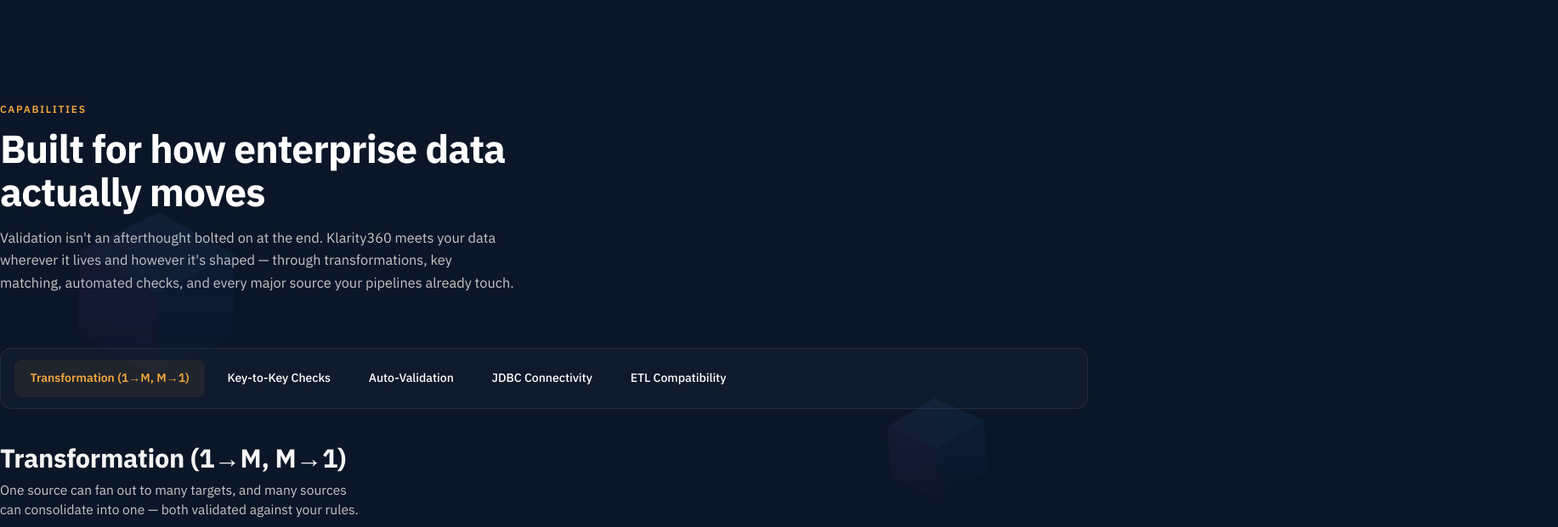
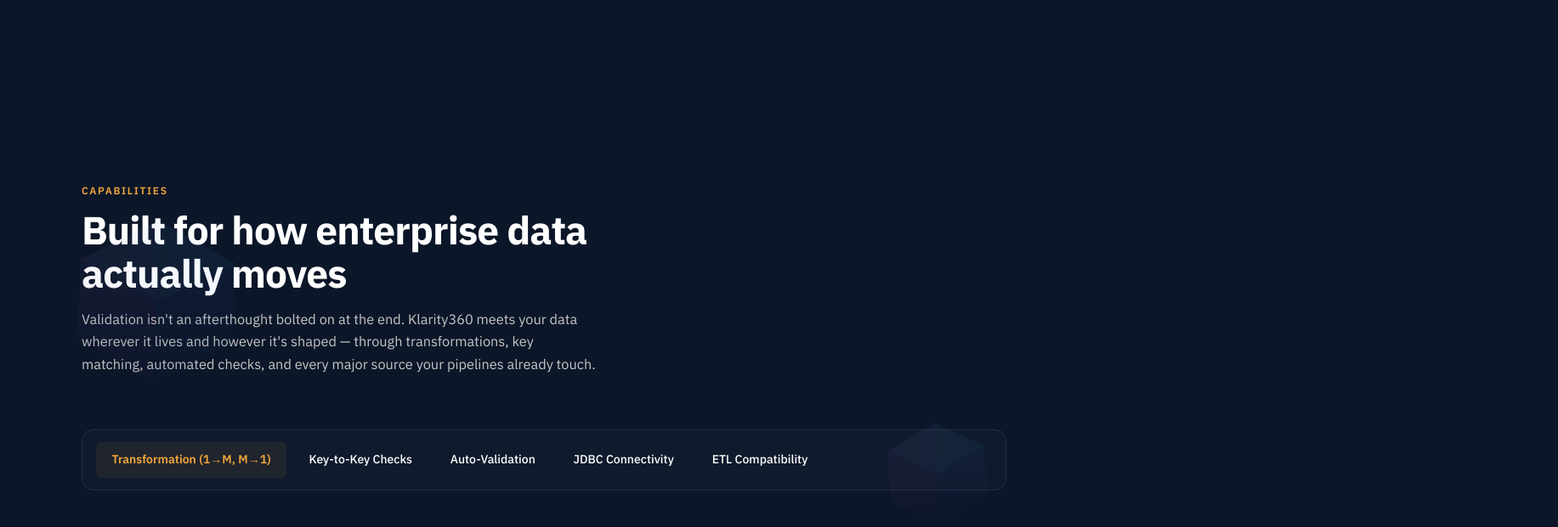
Before and after one commit to mundhra-nikhil/Klarity360-product-website, a Next.js app: page /klarity360-product-website/ in a window 1280 px wide. Shown: the part 1880-2501 px from the top of the page at 85% size, 1833 px wide, since content can reach past the window. Built offline with nearby package versions, Linux system fonts and the light colour scheme.

Commit message:
left padding added

```diff
--- a/components/sections/CapabilitiesSection.tsx
+++ b/components/sections/CapabilitiesSection.tsx
@@ -29,7 +29,7 @@
   ];
 
   return (
-    <section className="caps-section fae">
+    <section className="caps-section fae py-24 px-6 md:px-12 lg:px-24">
       <div className="max-w-7xl mx-auto">
         {/* Section header */}
         <motion.div
```
